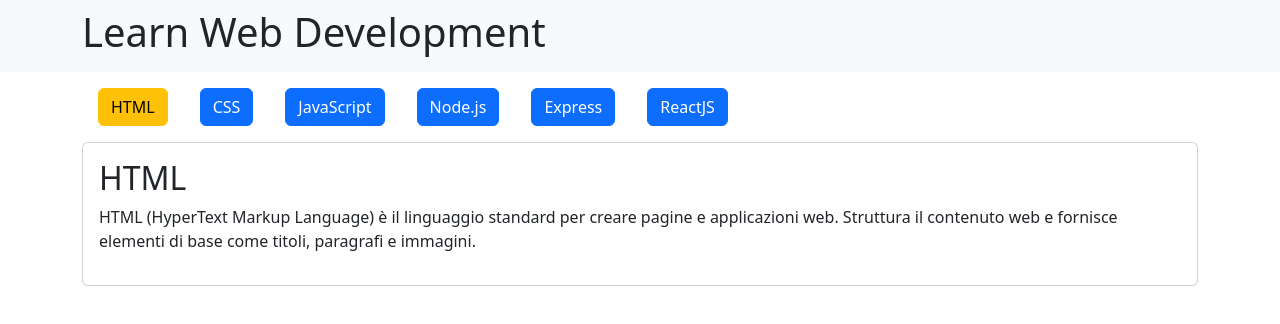
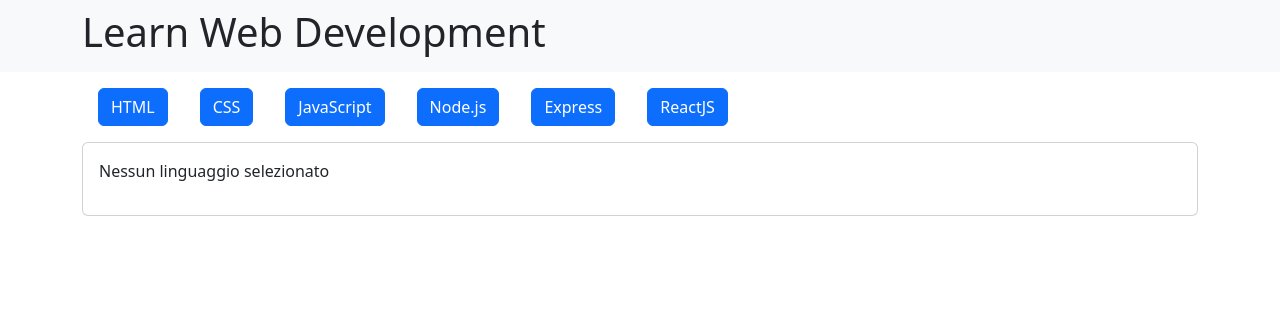
Before and after one commit to RobertoFloris/react-use-state, a React (Vite) app: page / in a window 1280 px wide. Shown: the top 324 px of the page. Built offline with nearby package versions, Linux system fonts and the light colour scheme.

Commit message:
[add] no language selected

```diff
--- a/src/assets/Main.jsx
+++ b/src/assets/Main.jsx
@@ -4,7 +4,7 @@
 
   const { languages } = props;
 
-  const [selectedId, setSelectedId] = useState(1)
+  const [selectedId, setSelectedId] = useState(0)
 
   return (
     <main>
@@ -15,8 +15,11 @@
           <button key={language.id} type="button" className={selectedId == language.id ? "btn btn-warning m-3" : "btn btn-primary m-3"} onClick={() => setSelectedId(language.id)} >{language.title}</button>
         ))}
 
-        <div class="card">
-          <div class="card-body">
+        <div className="card">
+          <div className="card-body">
+
+            {selectedId == 0 ? <p>Nessun linguaggio selezionato</p> :
+              <div>
 
                 <div>
                   <h2>{languages.find(language => language.id == selectedId).title}</h2>
@@ -25,6 +28,8 @@
                 <div>
                   <p>{languages.find(language => language.id == selectedId).description}</p>
                 </div>
+
+              </div>}
 
           </div>
         </div>
```
Lines whose indentation alone changed are shown as unchanged.
